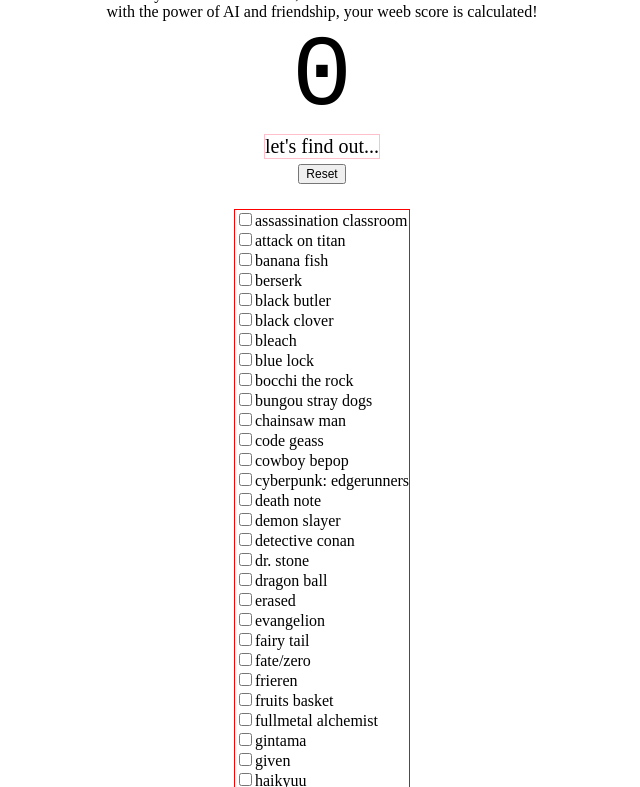
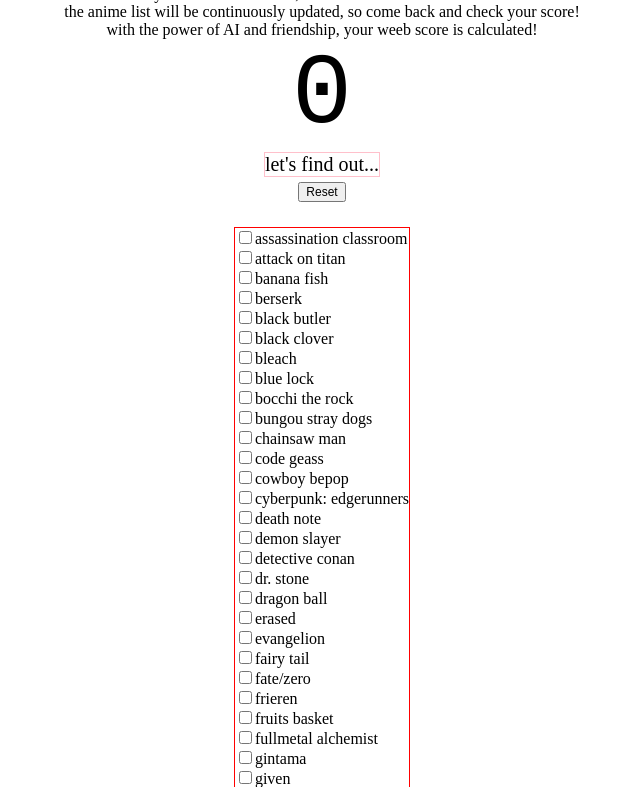
Before and after one commit to danyodng/weeb-test, a plain HTML site: page index.html in a window 1280 px wide. Shown: the part 60-847 px from the top of the page, without its empty margins (318-958 px from the left). Drawn offline with Linux system fonts and the light colour scheme.

Commit message:
added paragraph about updating the anime list

```diff
--- a/index.html
+++ b/index.html
@@ -11,6 +11,7 @@
     <div class="container">
         <h1>am i a weeb?</h1>
         <p>if you've seen the anime, check the box and then submit!</p>
+        <p>the anime list will be continuously updated, so come back and check your score!</p>
         <p>with the power of AI and friendship, your weeb score is calculated!</p>
 
         <div class="score">
```
